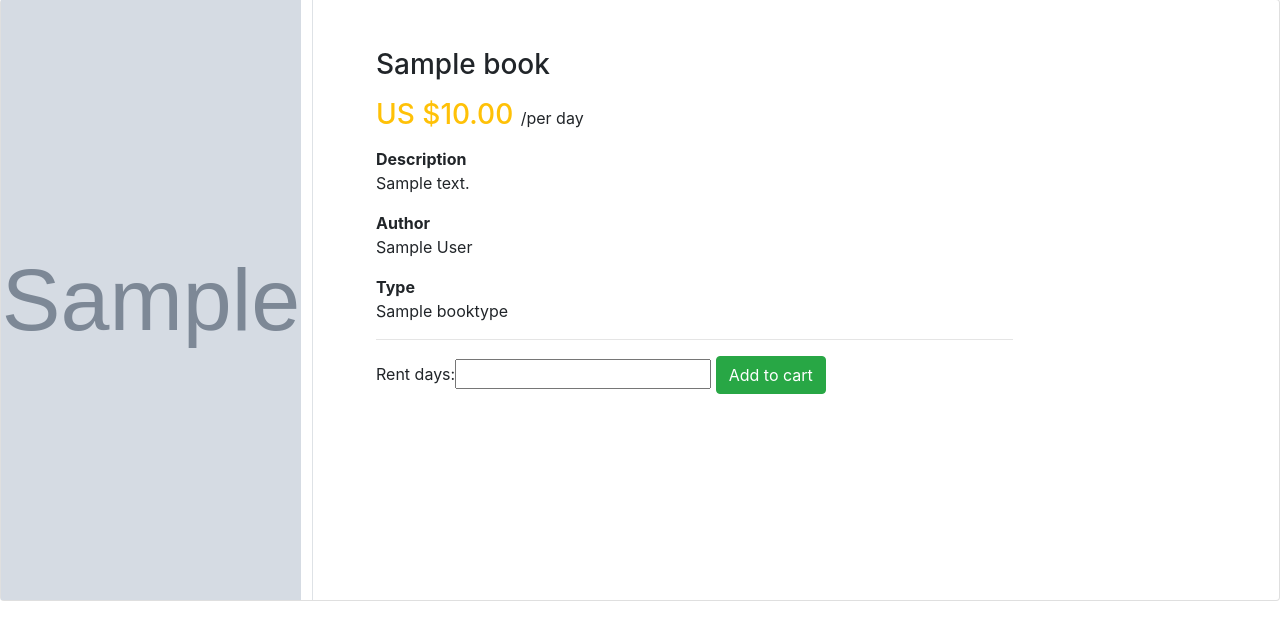
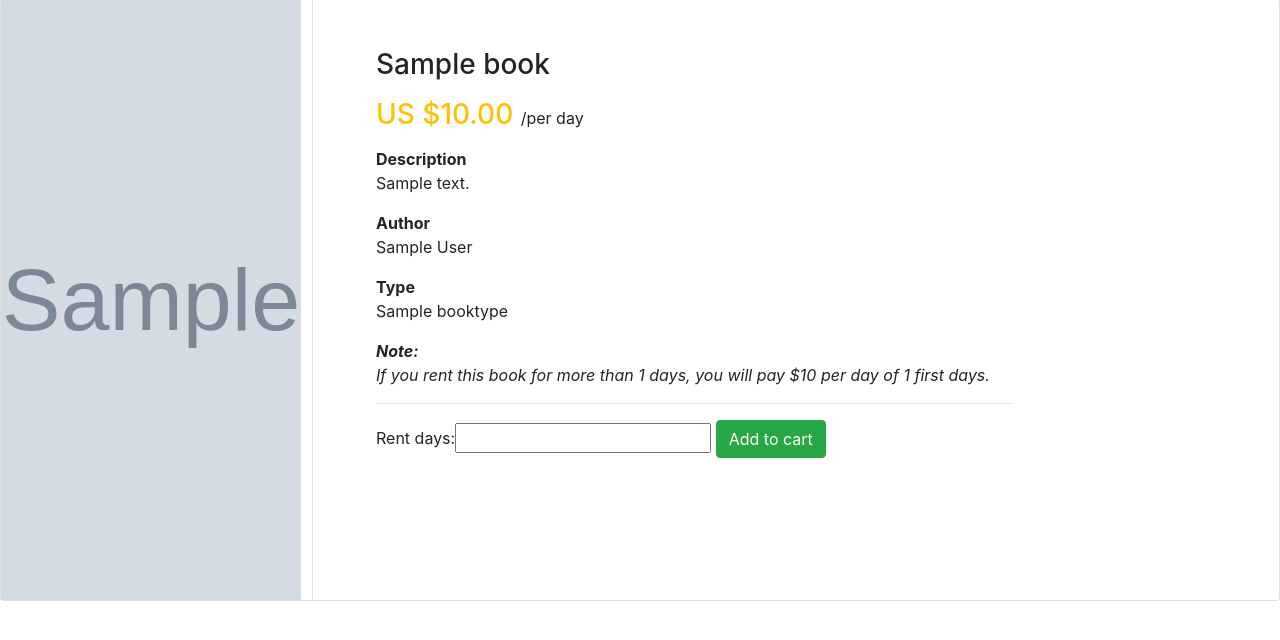
Before and after one commit to AntonChernov/LoriSystemTestTask, a Django app: a page that uses book_store/templates/book_store/details.html in a window 1280 px wide. Shown: the part 81-721 px from the top of the page. Run offline with Django 3.2, Linux system fonts and the light colour scheme; tables that the repository leaves empty hold one stand-in row (values such as "Sample post"); grey boxes marked "Sample" are stand-in pictures; some libraries are stand-ins or nearby versions.

Commit message:
Added Story 3 functionality

```diff
--- a/book_store/models.py
+++ b/book_store/models.py
@@ -6,6 +6,8 @@ from django.utils.text import slugify
 class BookType(models.Model):
     type_name = models.CharField(max_length=100, default="regular")
     type_price = models.DecimalField(max_digits=9, decimal_places=2, default=1.5)
+    promotional_price = models.PositiveSmallIntegerField(default=1)
+    promotional_period = models.PositiveSmallIntegerField(default=0)
 
     def __str__(self):
         return self.type_name
@@ -35,7 +37,15 @@ class RentedBook(models.Model):
     rent_days = models.PositiveSmallIntegerField()
 
     def get_item_total(self):
-        return self.book.book_type.type_price * self.rent_days
+        book_type = self.book.book_type
+        if self.rent_days < book_type.promotional_period:
+            return book_type.type_price * book_type.promotional_period
+        else:
+            item_total = book_type.promotional_price * book_type.promotional_period
+            remaining_days = self.rent_days - book_type.promotional_period
+            item_total += book_type.type_price * remaining_days
+
+        return item_total
 
     def __str__(self):
         return f"Rented book: {self.book.title} for {self.rent_days} day(s)"
--- a/book_store/static/css/homepage.css
+++ b/book_store/static/css/homepage.css
@@ -13,6 +13,9 @@ body {
 #cart-items .item-detail{
     margin: 5%;
 }
+#cart-items{
+    margin: 0 15px 0 15px;
+}
 
 #rent_days{
     width: 100px;
--- a/book_store/templates/book_store/details.html
+++ b/book_store/templates/book_store/details.html
@@ -1,5 +1,6 @@
 {% extends 'book_store/homepage.html' %}
 {% load static %}
+{% block title %}{{ book.title }}{% endblock title %}
 {% block content %}
     <div class="item-detail">
         <div class="card">
@@ -33,13 +34,24 @@
                             <dt>Type</dt>
                             <dd>{{ book.book_type.type_name }}</dd>
                         </dl>
+                        {% if book.book_type.promotional_period > 0 %}
+                            <dl class="param param-feature">
+                                <dt><i>Note:</i></dt>
+                                <dd><i>If you rent this book for more than {{ book.book_type.promotional_period }} days,
+                                    you
+                                    will pay ${{ book.book_type.promotional_price }} per day
+                                    of {{ book.book_type.promotional_period }} first days.</i></dd>
+                            </dl>
+                        {% endif %}
                         <hr>
-                       <form action="book/add_to_cart" method="POST">
+                        <form action="book/add_to_cart" method="POST">
                             {% csrf_token %}
                             {{ form }}
                             <button class="btn btn-success" type="submit">Add to cart
                             </button>
                         </form>
+
+
                     </article>
                 </aside>
             </div>
--- a/book_store/templates/book_store/homepage.html
+++ b/book_store/templates/book_store/homepage.html
@@ -3,7 +3,7 @@
 <html lang="en">
 <head>
     <meta charset="UTF-8">
-    <title>Rent Books Online</title>
+    <title>{% block title %}Rent Books Online{% endblock title %}</title>
 
     <!-- Bootstrap core CSS -->
     <link rel="stylesheet" type="text/css" href={% static "css/bootstrap.min.css" %}>
--- a/book_store/views.py
+++ b/book_store/views.py
@@ -32,7 +32,7 @@ def add_to_cart_view(request):
         item_slug = form.cleaned_data['item_slug']
         rent_days = form.cleaned_data['rent_days']
         cart.add_to_cart(item_slug, rent_days)
-        return redirect('detail', item_slug)
+        return redirect('main')
 
 
 def remove_from_cart_view(request):
--- a/static/css/homepage.css
+++ b/static/css/homepage.css
@@ -14,6 +14,10 @@ body {
     margin: 5%;
 }
 
+#cart-items{
+    margin: 0 150px 0 150px;
+}
+
 #rent_days{
     width: 100px;
 }
```
Also changed, not shown: README.md, book_store/migrations/0007_auto_20200910_1537.py (added), book_store/migrations/0008_auto_20200910_1539.py (added).
